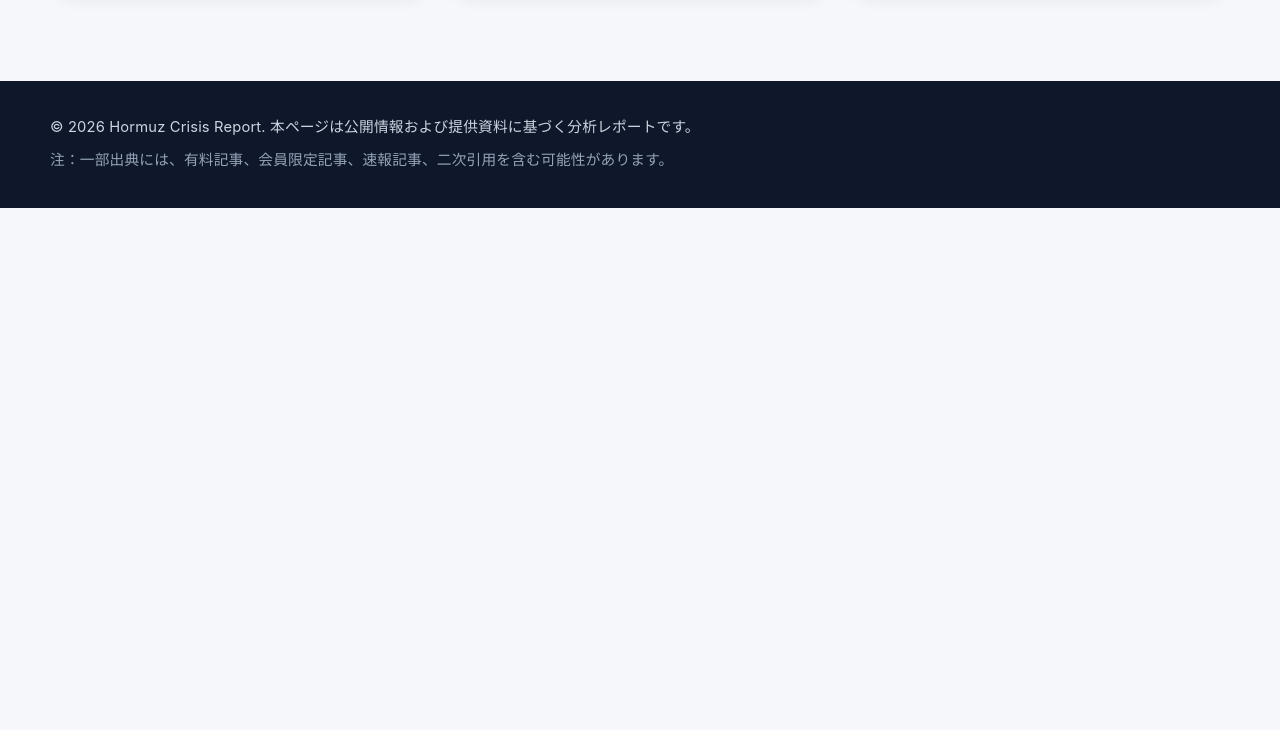
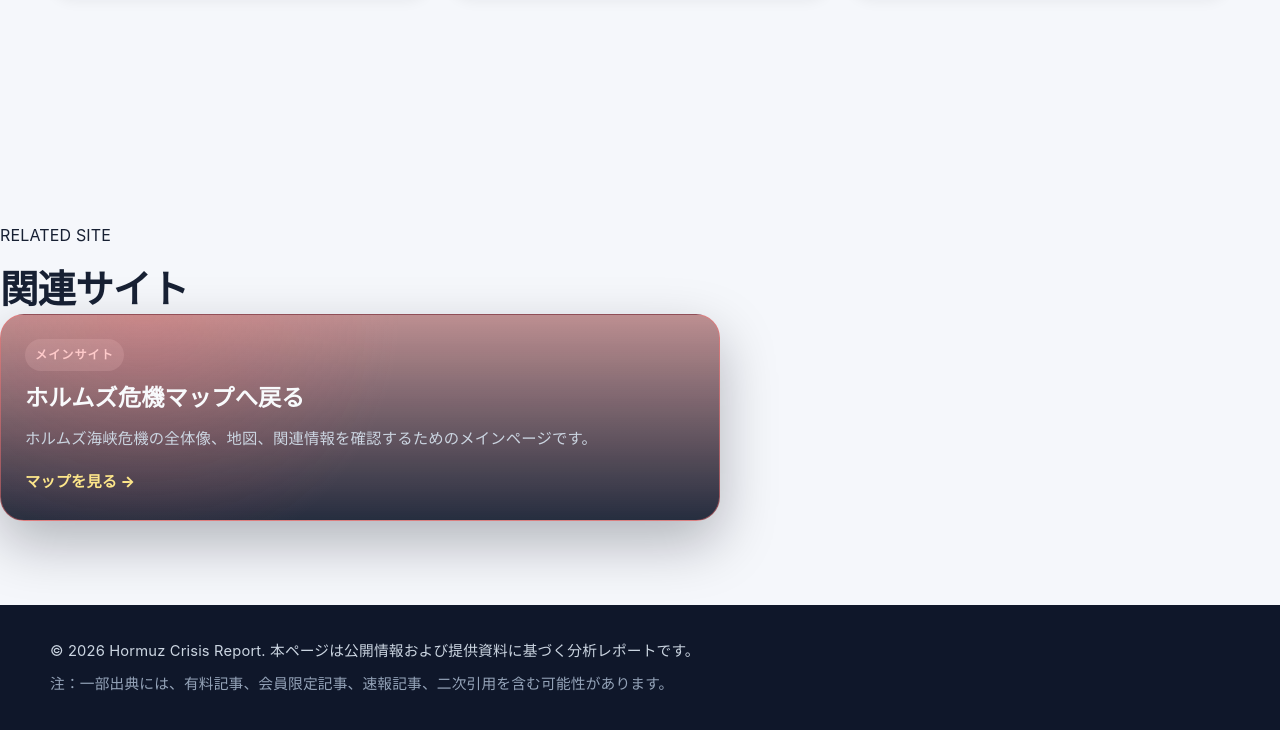
Before and after one commit to yattanda/hormuz-crisis-report, a plain HTML site: page index.html in a window 1280 px wide. Shown: the part 9189-9919 px from the top of the page. Before the commit the page ends 9397 px from the top, so only its background shows below. Drawn offline with Linux system fonts and the light colour scheme.

Commit message:
Add link back to main Hormuz crisis map

```diff
--- a/assets/css/report.css
+++ b/assets/css/report.css
@@ -1549,3 +1549,80 @@ ol {
     text-decoration: underline;
   }
 }
+/* Related main site link */
+
+.related-main-site {
+  margin-top: 56px;
+}
+
+.main-map-link-card {
+  display: flex;
+  flex-direction: column;
+  gap: 12px;
+  max-width: 720px;
+  padding: 24px;
+  border: 1px solid rgba(248, 113, 113, 0.5);
+  border-radius: 24px;
+  background:
+    radial-gradient(circle at 20% 0%, rgba(248, 113, 113, 0.22), transparent 42%),
+    linear-gradient(180deg, rgba(127, 29, 29, 0.48), rgba(15, 23, 42, 0.9));
+  color: inherit;
+  text-decoration: none;
+  box-shadow: 0 22px 56px rgba(2, 6, 23, 0.28);
+  transition:
+    transform 0.18s ease,
+    border-color 0.18s ease,
+    box-shadow 0.18s ease,
+    background 0.18s ease;
+}
+
+.main-map-link-card:hover {
+  transform: translateY(-3px);
+  border-color: rgba(251, 191, 36, 0.65);
+  box-shadow: 0 28px 70px rgba(2, 6, 23, 0.36);
+  background:
+    radial-gradient(circle at 20% 0%, rgba(251, 191, 36, 0.2), transparent 42%),
+    linear-gradient(180deg, rgba(127, 29, 29, 0.58), rgba(15, 23, 42, 0.92));
+}
+
+.main-map-link-label {
+  width: fit-content;
+  padding: 5px 10px;
+  border-radius: 999px;
+  background: rgba(254, 202, 202, 0.16);
+  color: #fecaca;
+  font-size: 0.76rem;
+  font-weight: 850;
+  letter-spacing: 0.08em;
+}
+
+.main-map-link-card strong {
+  color: #f8fafc;
+  font-size: clamp(1.15rem, 2vw, 1.45rem);
+  line-height: 1.35;
+}
+
+.main-map-link-card p {
+  margin: 0;
+  color: #cbd5e1;
+  font-size: 0.96rem;
+  line-height: 1.75;
+}
+
+.main-map-link-arrow {
+  margin-top: 4px;
+  color: #fde68a;
+  font-size: 0.95rem;
+  font-weight: 850;
+}
+
+@media (max-width: 640px) {
+  .related-main-site {
+    margin-top: 40px;
+  }
+
+  .main-map-link-card {
+    padding: 20px;
+    border-radius: 20px;
+  }
+}
--- a/index.html
+++ b/index.html
@@ -854,6 +854,22 @@
         </div>
       </div>
     </section>
+     <section class="section related-main-site" aria-labelledby="related-main-site-title">
+    <div class="section-header">
+      <p class="section-kicker">RELATED SITE</p>
+      <h2 id="related-main-site-title">関連サイト</h2>
+    </div>
+
+    <a class="main-map-link-card"
+       href="https://yattanda.github.io/メイン側リポジトリ名/">
+      <span class="main-map-link-label">メインサイト</span>
+      <strong>ホルムズ危機マップへ戻る</strong>
+      <p>
+        ホルムズ海峡危機の全体像、地図、関連情報を確認するためのメインページです。
+      </p>
+      <span class="main-map-link-arrow">マップを見る →</span>
+    </a>
+  </section>
   </main>
 
   <footer class="site-footer">
```
